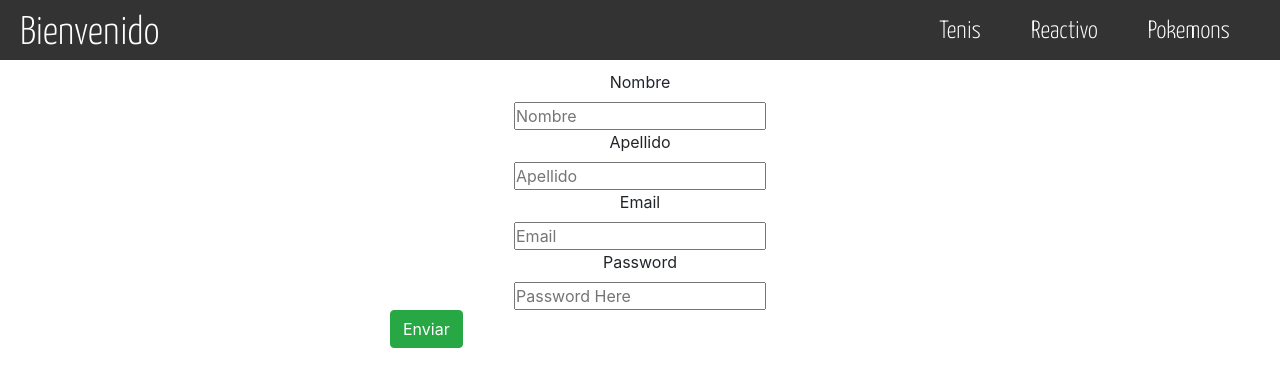
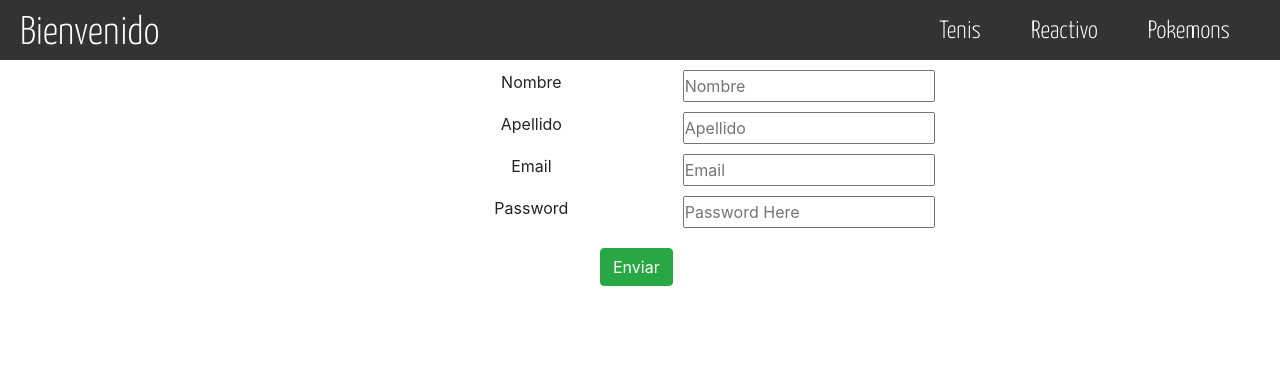
Before and after one commit to Elvis1327/Mejorando-mi-codigo-Practica1-, an Angular app: page /reactivo in a window 1280 px wide. Shown: the top 386 px of the page. Built offline with nearby package versions, Linux system fonts and the light colour scheme.

Commit message:
modifique el css

```diff
--- a/src/app/components/reactivo/reactivo.component.css
+++ b/src/app/components/reactivo/reactivo.component.css
@@ -5,8 +5,11 @@
   text-align: center;
   width: 500px;
 }
-form label{
-  display: block;
+
+.Holaa form{
+  display: grid;
+  grid-template-columns: repeat(2,1fr);
+  gap: 10px;
 }
 
 .Holaa form{
@@ -24,5 +27,6 @@ form label{
 .Holaa form #botonS{
   display: block;
   text-align: center;
-
+  margin-left: 210px;
+  margin-top: 10px;
 }
```
